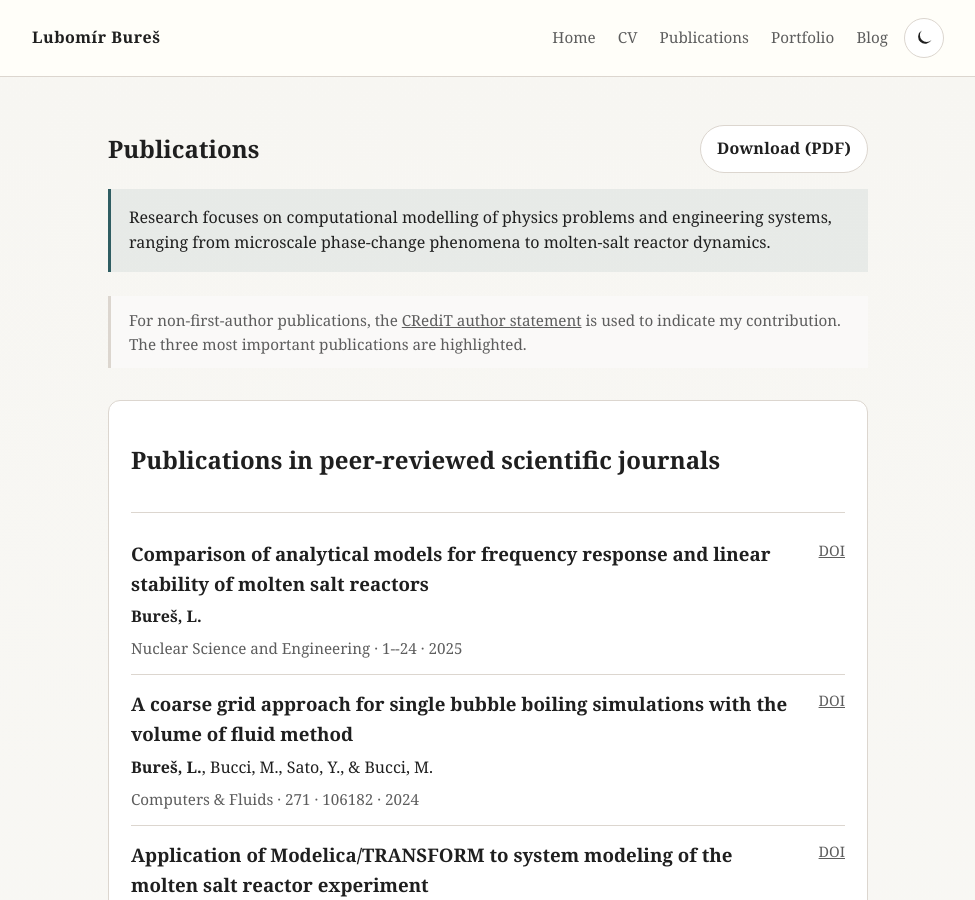
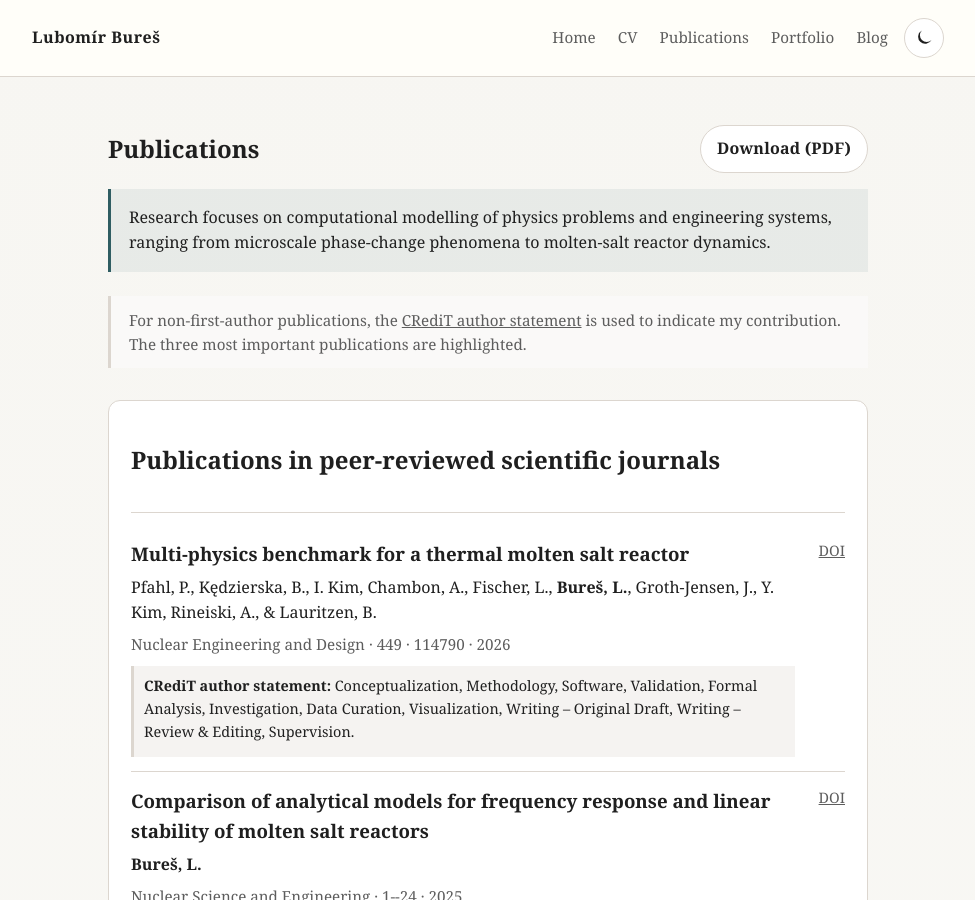
Before and after one commit to tannhorn/tannhorn.github.io, a Jekyll site: the page built from publications.md, in a window 1280 px wide and 900 px high. Shown: the whole window, without its empty margins (152-1127 px from the left). Built offline with Jekyll 4.4.1, drawn with Linux system fonts in a browser that asks for light colours.

Commit message:
added new publication

```diff
--- a/_data/publications.yml
+++ b/_data/publications.yml
@@ -5,6 +5,15 @@ sections:
   - title: "Publications in peer-reviewed scientific journals"
     type: "journal"
     entries:
+      - authors_md: "Pfahl, P., Kędzierska, B., I. Kim, Chambon, A., Fischer, L., **Bureš, L.**, Groth-Jensen, J., Y. Kim, Rineiski, A., & Lauritzen, B."
+        year: 2026
+        title: "Multi-physics benchmark for a thermal molten salt reactor"
+        venue: "Nuclear Engineering and Design"
+        volume: "449"
+        pages: "114790"
+        doi: "10.1016/j.nucengdes.2026.114790"
+        highlight: false
+        credit_md: "**CRediT author statement:** Conceptualization, Methodology, Software, Validation, Formal Analysis, Investigation, Data Curation, Visualization, Writing – Original Draft, Writing – Review & Editing, Supervision."
       - authors_md: "**Bureš, L.**"
         year: 2025
         title: "Comparison of analytical models for frequency response and linear stability of molten salt reactors"
```
